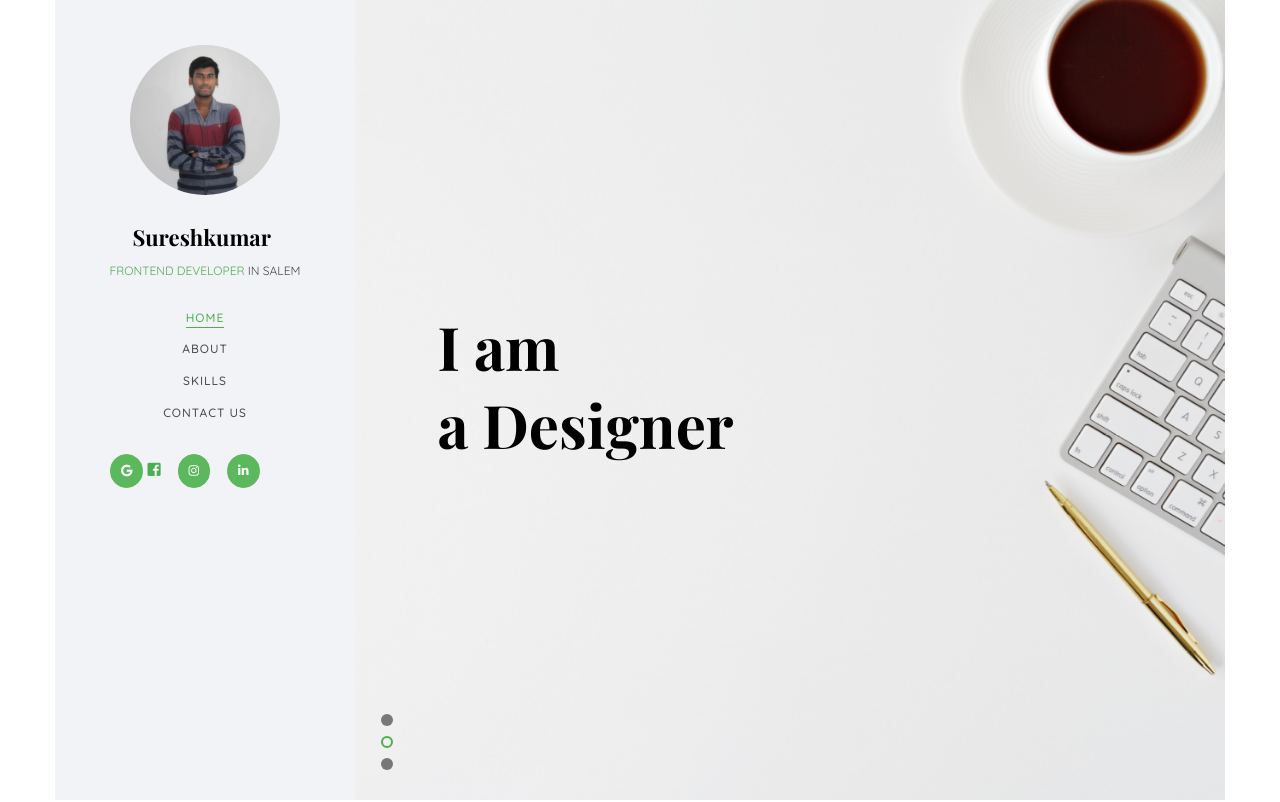
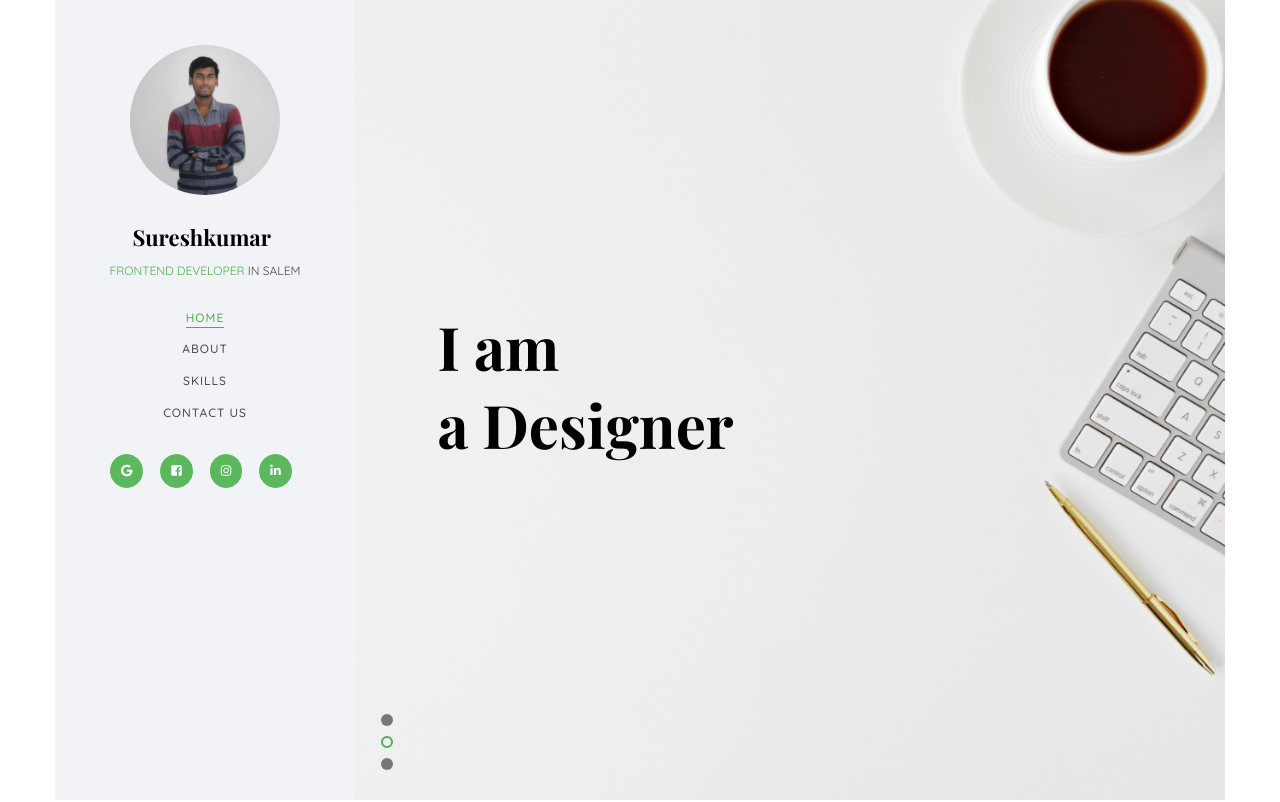
Before and after one commit to sureshmuruga/sureshmuruga.github.io, a plain HTML site: page index.html in a window 1280 px wide. Shown: the top 802 px of the page. Drawn offline with nearby package versions, Linux system fonts and the light colour scheme; files whose address does not match are found by name; a web font is replaced by a local one.

Commit message:
Update index.html

```diff
--- a/index.html
+++ b/index.html
@@ -82,7 +82,7 @@
 			</nav>
 			<div class="goo">
 					<a href="https://gmail.com/sureshmuruga3111@gmail.com"><i class="fab fa-google"></i></a>
-					<a href="https://m.facebook.com/sureshmuruga3111"<i class="fab fa-facebook-square"></i></a>
+					<a href="https://m.facebook.com/sureshmuruga3111"><i class="fab fa-facebook-square"></i></a>
 					<a href="https://instagram.com/sureshmuruga3111"><i class="fab fa-instagram"></i></a>
 					<a href=""><i class="fab fa-linkedin-in"></i></a>
 			</div>
```
